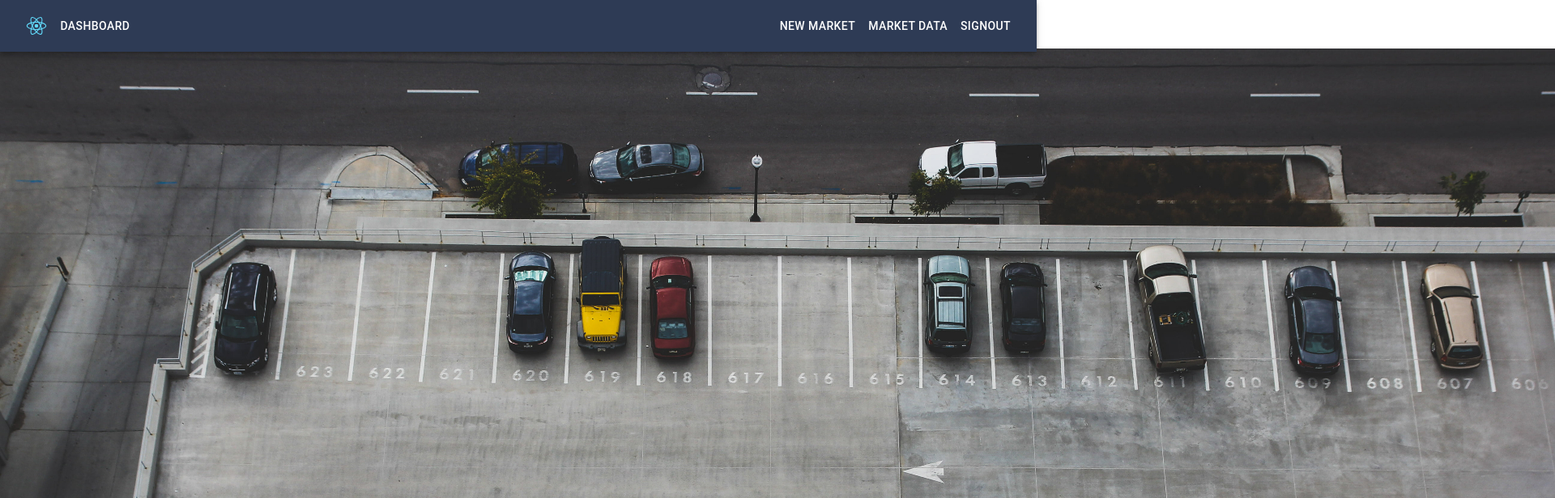
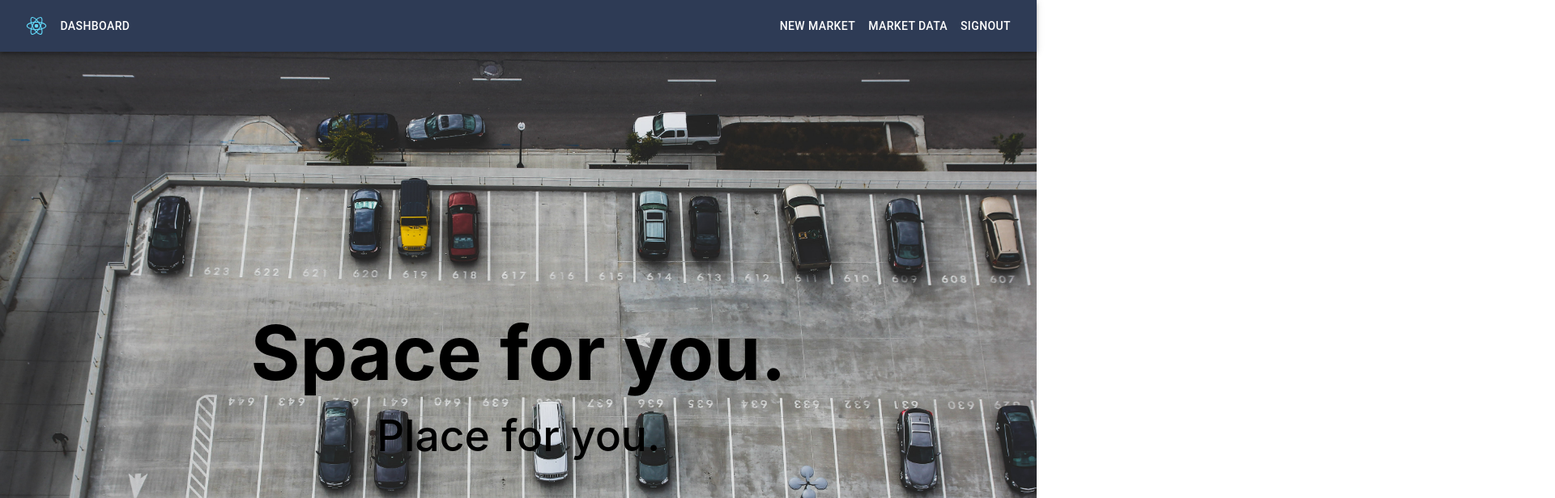
Before and after one commit to deekshith786/react_app, a React (Create React App) app: page / in a window 1280 px wide. Shown: the top 616 px of the page at 81% size, 1920 px wide, since content can reach past the window. Built offline with nearby package versions, Linux system fonts and the light colour scheme.

Commit message:
updated home page

```diff
--- a/src/components/Dashboard/Dashboard.css
+++ b/src/components/Dashboard/Dashboard.css
@@ -0,0 +1,31 @@
+.home{
+    width: 100%;
+    background-image: url("../../asserts/parking.jpg");
+    height: auto;
+    min-height: 93vh;
+    max-height: 100vh;
+    background-size: cover;
+    overflow: hidden;
+
+}
+
+.title{
+    font-size: 70pt;
+    font-weight: 700;
+    color: "#00000";
+    top: 43%;
+    left: 50%;
+    text-align: center;
+    position: sticky;
+}
+
+.sub-title {
+    font-size: 40pt;
+    font-weight: 500;
+    color: "#00000";
+    top: 60%;
+    left: 50%;
+    text-align: center;
+    position: sticky;
+
+}
--- a/src/components/Dashboard/Dashboard.js
+++ b/src/components/Dashboard/Dashboard.js
@@ -8,7 +8,8 @@ import './Dashboard.css'
 export const Dashboard = () => {
 
     return (
-        <div className="image">
-            <img src ={parking}/>
+        <div className="home">
+            <div className="title">Space for you.</div>
+            <div className="sub-title">Place for you.</div>
         </div>
 )};
```
